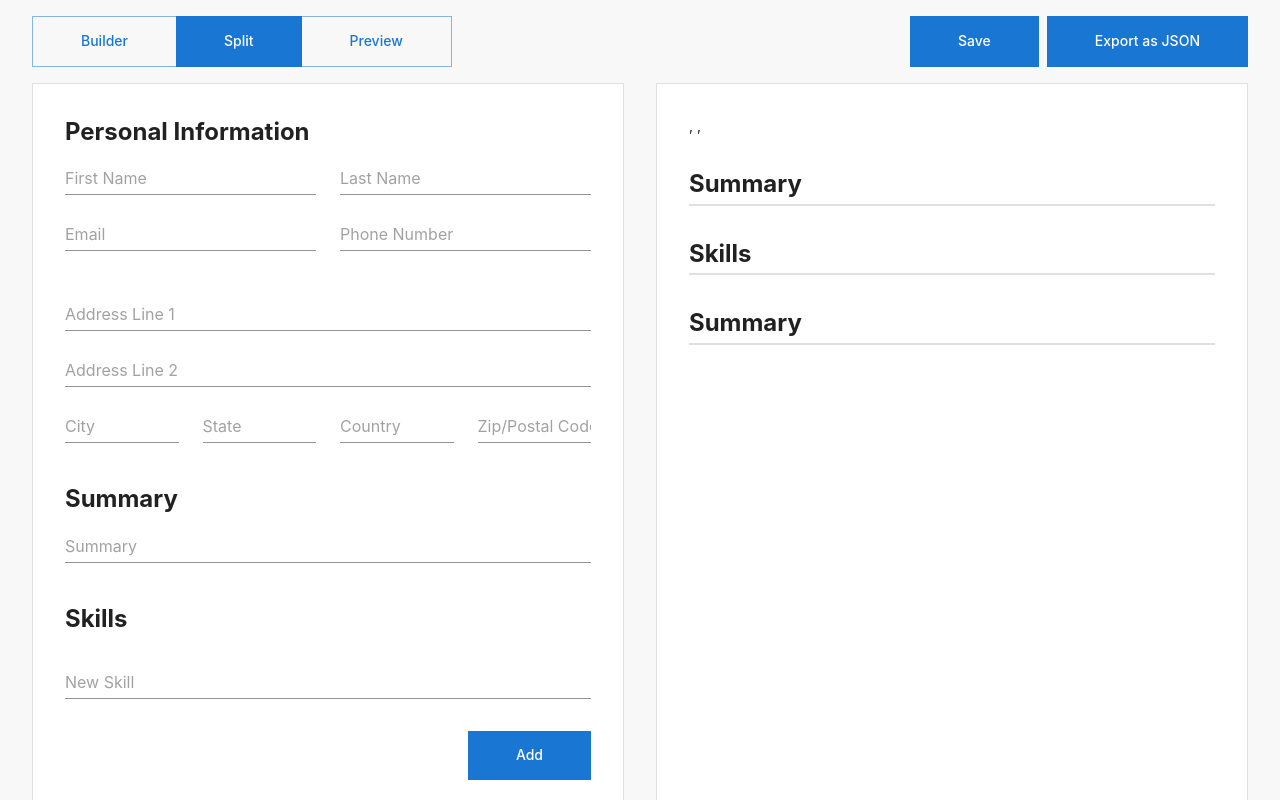
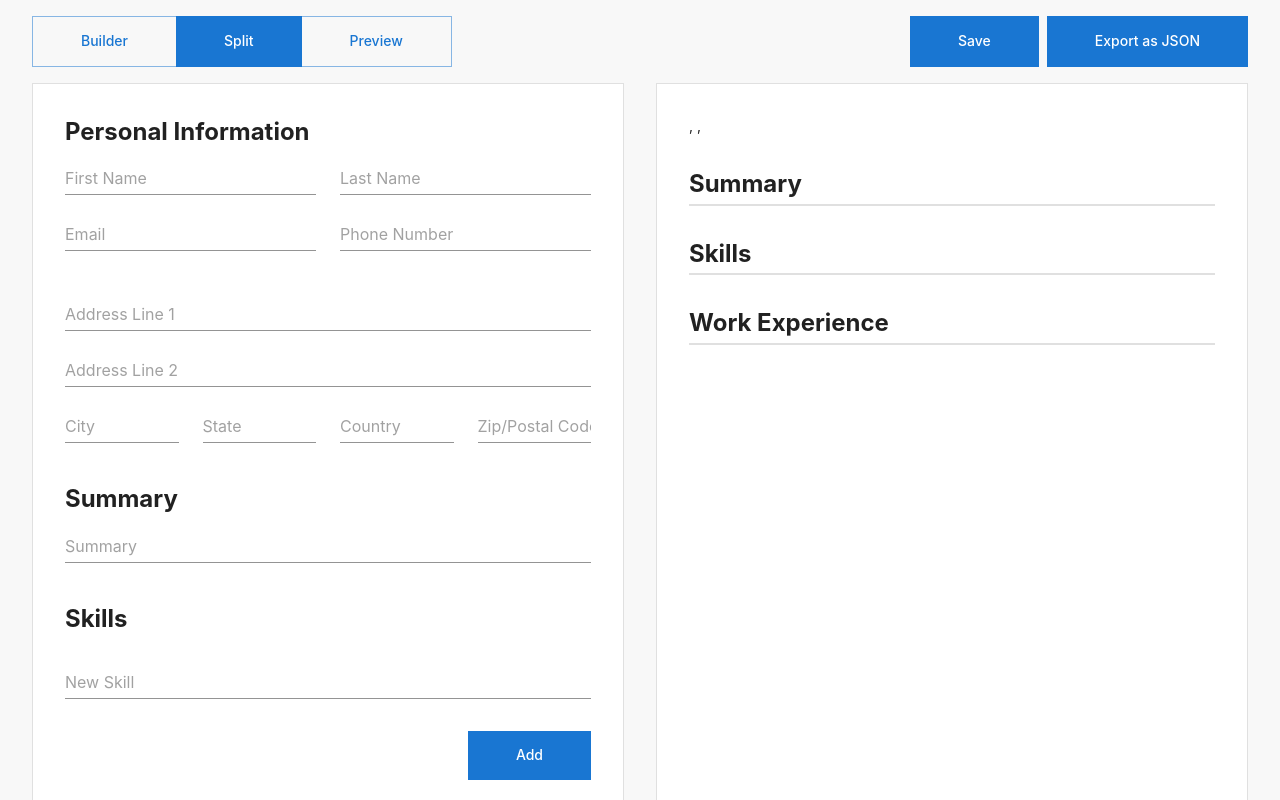
Before and after one commit to matthewwolfe/resume-builder, a Next.js app: page / in a window 1280 px wide. Shown: the top 800 px of the page. Built offline with nearby package versions, Linux system fonts and the light colour scheme.

Commit message:
change title

```diff
--- a/src/components/WorkExperience/WorkExperiencePreview/WorkExperiencePreview.tsx
+++ b/src/components/WorkExperience/WorkExperiencePreview/WorkExperiencePreview.tsx
@@ -7,7 +7,7 @@ function WorkExperiencePreview({ workExperiences }: Props) {
   return (
     <Flex sx={{ flexDirection: 'column', width: 1 }}>
       <Typography sx={{ fontWeight: 'bold', mb: 1 }} variant="h5">
-        Summary
+        Work Experience
       </Typography>
 
       <Divider sx={{ borderBottomWidth: 2, mb: 2 }} />
```
